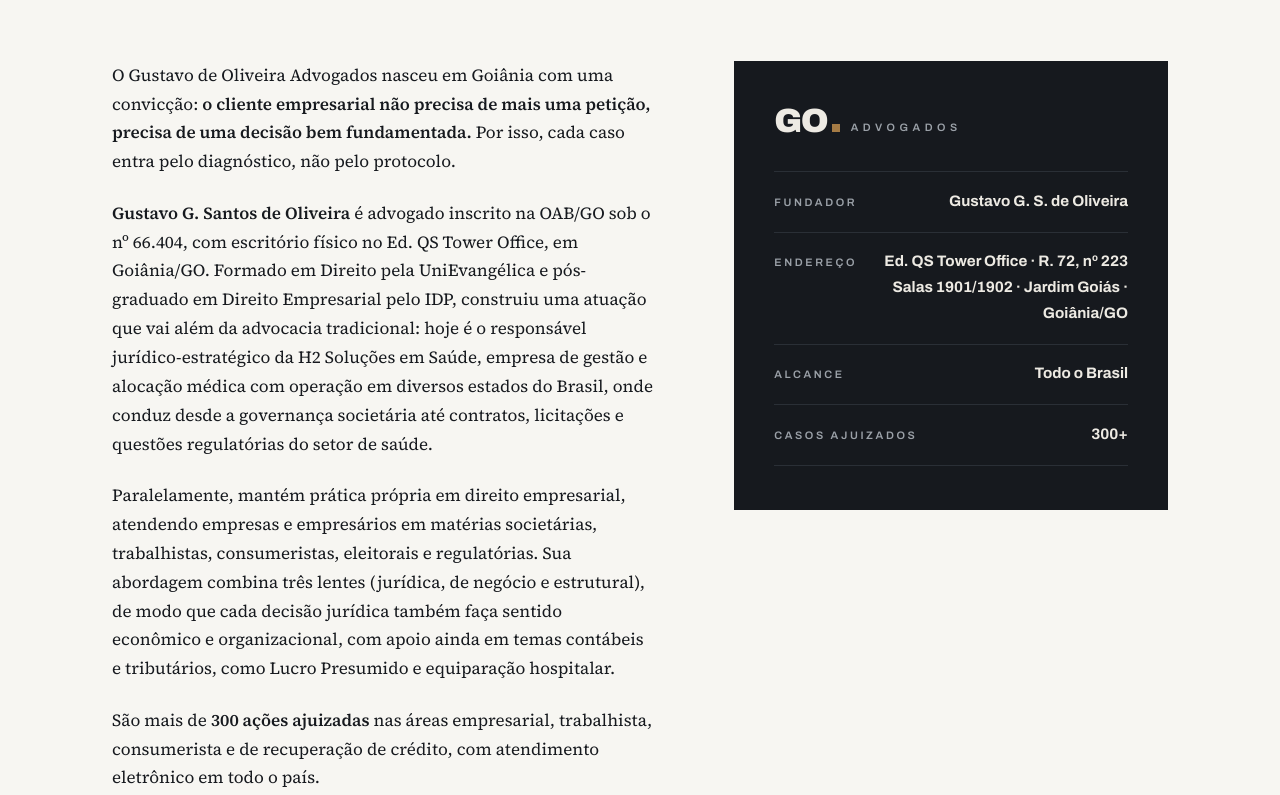
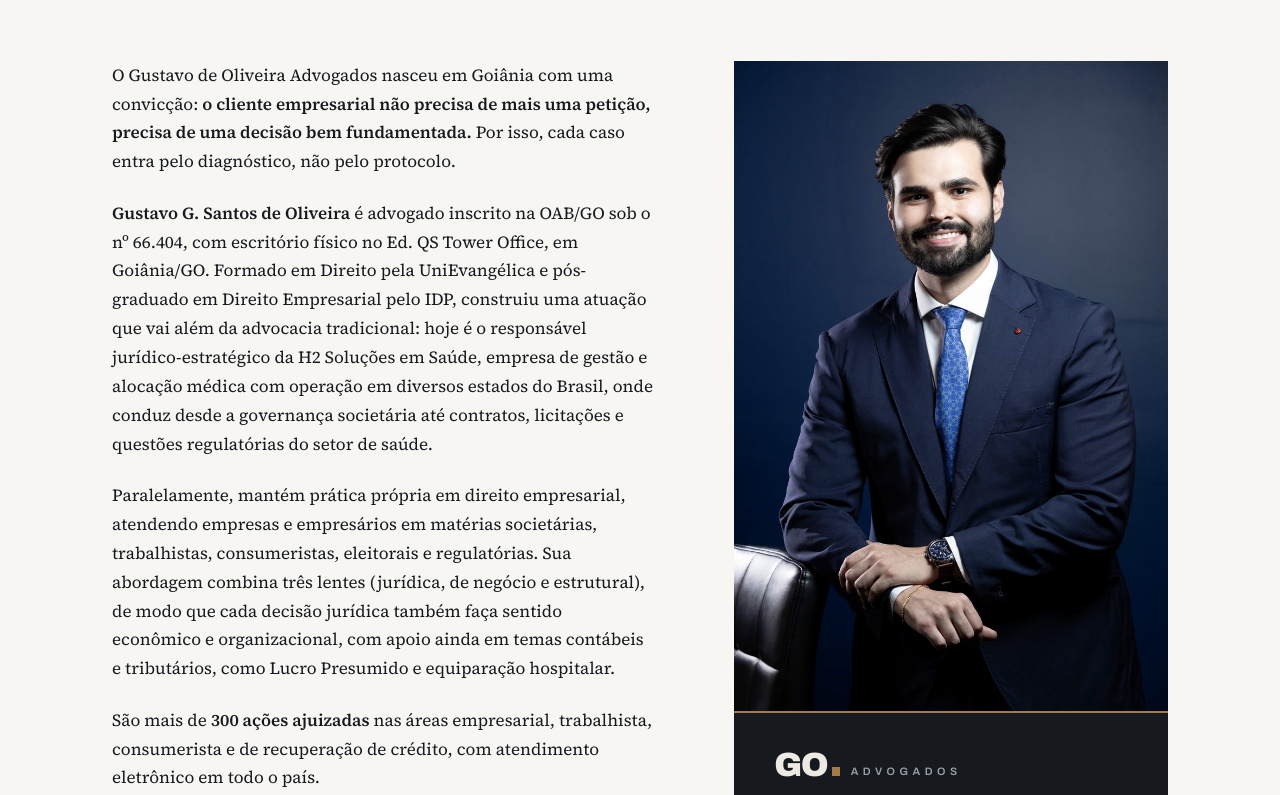
Before and after one commit to gustavobagz/gustavo-os, a plain HTML site: page Escritorio/Site/index.html in a window 1280 px wide. Shown: the part 3503-4298 px from the top of the page. Drawn offline with Linux system fonts and the light colour scheme.

Commit message:
Retrato do fundador no card da secao O Escritorio (versao web 800px)

```diff
--- a/Escritorio/Site/index.html
+++ b/Escritorio/Site/index.html
@@ -231,6 +231,11 @@
   position:sticky;top:7rem;
 }
 .sobre-card .marca{font-size:2.1rem;color:var(--marfim);margin-bottom:2rem}
+.retrato{
+  display:block;width:calc(100% + 5rem);max-width:none;height:auto;
+  margin:-2.8rem -2.5rem 2.2rem;filter:saturate(.85) contrast(1.02);
+  border-bottom:2px solid var(--bronze);
+}
 .sobre-fatos{list-style:none;border-top:1px solid var(--linha-escura)}
 .sobre-fatos li{
   display:flex;justify-content:space-between;gap:1.5rem;align-items:baseline;
@@ -446,6 +451,7 @@
           eletrônico em todo o país.</p>
         </div>
         <aside class="sobre-card reveal" aria-label="Dados do escritório">
+          <img class="retrato" src="retrato-gustavo.jpg" alt="Retrato de Gustavo G. Santos de Oliveira" width="800" height="1200" loading="lazy">
           <p class="marca">GO<span class="ponto"></span><span class="sub">ADVOGADOS</span></p>
           <ul class="sobre-fatos">
             <li><span class="k">Fundador</span><span class="v">Gustavo G. S. de Oliveira</span></li>
```
Also changed, not shown: Escritorio/Site/retrato-gustavo.jpg (added).
